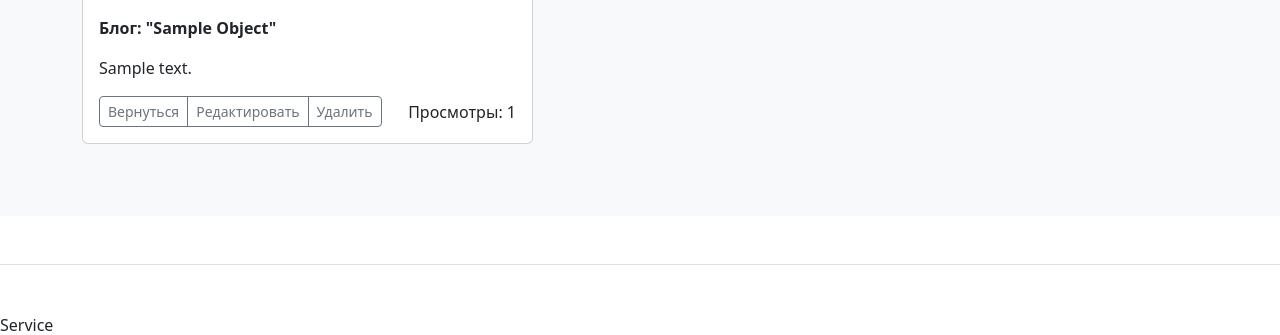
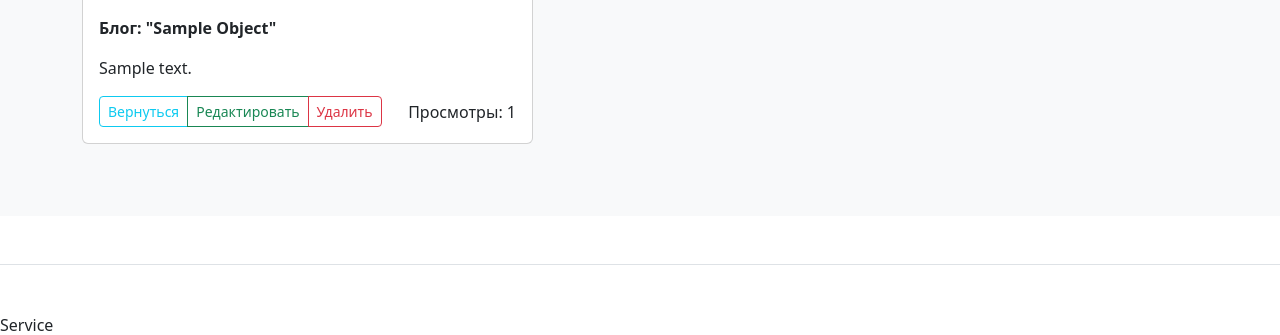
Before and after one commit to KofmanJ/mailing_service, a Django app: template blog/templates/blog/blog_detail.html in a window 1280 px wide. Shown: the part 540-875 px from the top of the page. Run offline with Django 5.2, Linux system fonts and the light colour scheme; the template is opened without the code that fills it: most values are stand-ins (such as "Sample title", 1, 10 or a date in 2020); data that the repository does not hold is empty; some libraries are stand-ins or nearby versions.

Commit message:
coursework_3

```diff
--- a/blog/templates/blog/blog_detail.html
+++ b/blog/templates/blog/blog_detail.html
@@ -22,9 +22,9 @@
             </div>
             <div class="d-flex justify-content-between align-items-center">
                 <div class="btn-group">
-                    <a href="{% url 'blog:blog_list' %}" class="btn btn-sm btn-outline-secondary">Вернуться</a>
-                    <a href="{% url 'blog:edit' object.pk %}" class="btn btn-sm btn-outline-secondary">Редактировать</a>
-                    <a href="{% url 'blog:delete' object.pk %}" class="btn btn-sm btn-outline-secondary">Удалить</a>
+                    <a href="{% url 'blog:blog_list' %}" class="btn btn-sm btn-outline-info">Вернуться</a>
+                    <a href="{% url 'blog:edit' object.pk %}" class="btn btn-sm btn-outline-success">Редактировать</a>
+                    <a href="{% url 'blog:delete' object.pk %}" class="btn btn-sm btn-outline-danger">Удалить</a>
                 </div>
                 <div class="card_footer">
                     Просмотры: {{ object.views_count }}
```
Also changed, not shown: blog/templates/blog/blog_list.html (+5 -5 lines).
